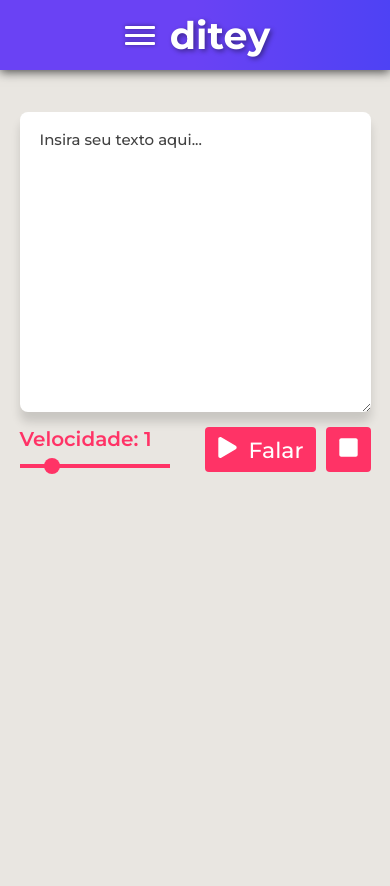
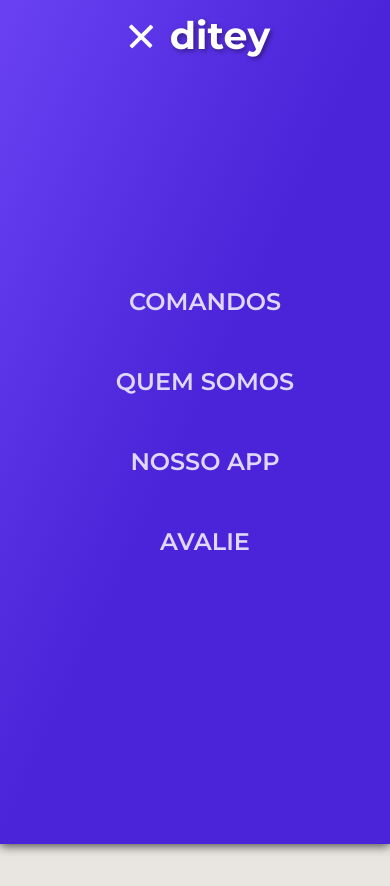
Before and after one commit to rodrigosuelli/ditey-web, a React (Create React App) app: page / in a window 390 px wide. Both pictures are taken after a click on the element 139 px from the left and 35 px from the top of the page. Before the commit the page ends 844 px from the top, so only its background shows below. Built offline with nearby package versions, Linux system fonts and the light colour scheme.

Commit message:
fix: Hamburger button

```diff
--- a/src/components/header/index.js
+++ b/src/components/header/index.js
@@ -1,17 +1,36 @@
-import React from 'react';
+import React, {useState} from 'react';
 
 import { Link } from 'react-router-dom';
 
 import './styles.css'
 
-function Header() {
+export default function Header() {
+    const [menu, setMenu] = useState(false);
+
+    function handleToggleMenu() {
+        if (menu === false) {
+            document.body.style.overflow = "hidden";
+            return setMenu(true);
+        }
+
+        document.body.style.overflow = "initial";
+        return setMenu(false);
+    }
+
+    let className = 'menu-container';
+    if (menu === true) {
+            className += ' on';
+    }
+
     return(
-        <header>
+        <header className={className}>
             <div className="logo-container">
-                <div className="hamburger">
-                    <div className="line"></div>
-                    <div className="line"></div>
-                    <div className="line"></div>
+                <div onClick={handleToggleMenu}
+                className="hamburger"
+                >
+                    <div className="one"></div>
+                    <div className="two"></div>
+                    <div className="three"></div>
                 </div>
                 <Link className="logo" to="/">
                 <span className="logo-brand">ditey</span>
@@ -27,15 +46,13 @@ function Header() {
                      <Link className="nav-link" to="#">quem somos</Link>
                  </li>
                  <li className="nav-item">
-                     <Link className="nav-link" to="#">avalie</Link>
+                     <Link className="nav-link" to="#">nosso app</Link>
                  </li>
                  <li className="nav-item">
-                     <Link className="nav-link" to="#">nosso app</Link>
+                     <Link className="nav-link" to="#">avalie</Link>
                  </li>
              </ul>
             </nav>
         </header>
     );
 }
-
-export default Header;
--- a/src/components/header/styles.css
+++ b/src/components/header/styles.css
@@ -1,4 +1,4 @@
-header {
+header.menu-container {
     width: 100%;
     height: 70px;
     background-image: linear-gradient(to right, #6A42F4, #6A42F4, #4e42f4);
@@ -70,7 +70,7 @@ a.nav-link:hover::after {
 }
 
 @media screen and (max-width: 830px) {
-    header {
+    header.menu-container {
         justify-content: center;
     }
 
@@ -78,13 +78,16 @@ a.nav-link:hover::after {
         display: none;
     }
 
-    .line {
+    .one,
+    .two,
+    .three {
         width: 30px;
-        box-shadow: 0 0 4px 0 #00000075;
-        height: 3px;
+        /* box-shadow: 0 0 4px 0 #00000075; */
+        height: 4px;
         border-radius: 1px;
         background-color: #fff;
         margin: 5px;
+        transition-duration: 0.3s;
     }
 
     .hamburger {
@@ -93,4 +96,45 @@ a.nav-link:hover::after {
     }
 
     /* fullscreen */
+    .menu-container.on {
+        position: absolute;
+        top: 0;
+        left: 0;
+        width: 100vw;
+        height: 100vh;
+        background: linear-gradient(to bottom right, #6a42f4, #4b23d8, #4b23d8);
+        z-index: 10;
+    }
+
+    .menu-container.on nav,
+    .menu-container.on ul.nav-links {
+        display: block;
+    }
+
+    .menu-container.on .logo-container {
+        position: absolute;
+        top: 12px;
+        left: auto;
+        right: auto;
+    }
+
+    .menu-container.on .one {
+        transform: rotate(45deg) translate(7px, 6px);
+    }
+
+    .menu-container.on .two {
+        opacity: 0;
+    }
+
+    .menu-container.on .three {
+        transform: rotate(-45deg) translate(7px, -5px);
+    }
+
+    .menu-container.on nav ul li a {
+        transition-duration: 0.5s;
+        font-size: 24px;
+        line-height: 5rem;
+        display: block;
+        white-space: nowrap;
+    }
 }
```
